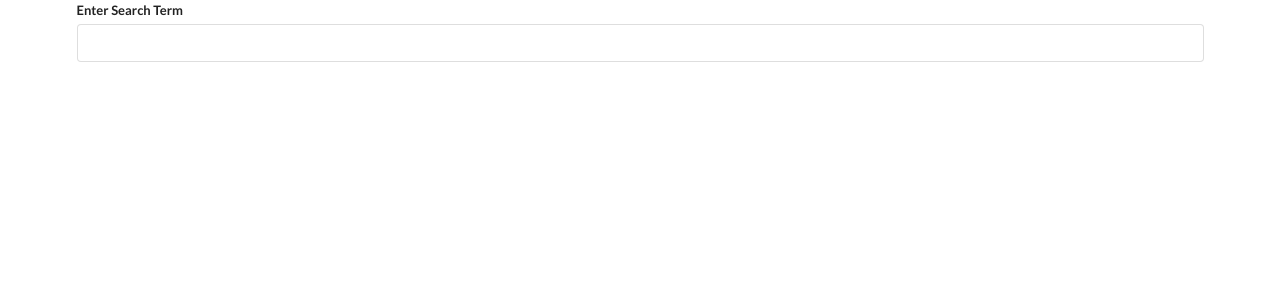
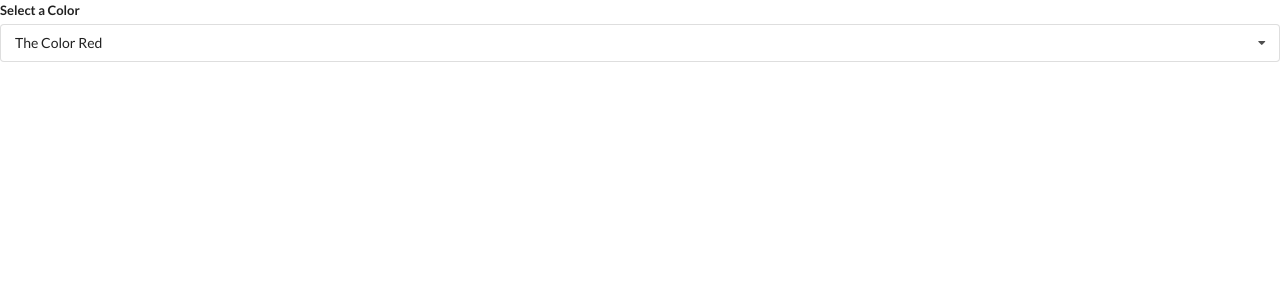
Before and after one commit to ethantatum/react-widgets, a React (Create React App) app: page / in a window 1280 px wide. Shown: the top 300 px of the page. Built offline with nearby package versions, Linux system fonts and the light colour scheme.

Commit message:
added state to dropdown

```diff
--- a/src/App.js
+++ b/src/App.js
@@ -1,6 +1,7 @@
-import React from "react";
+import React, { useState } from "react";
 import Accordion from "./components/Accordion";
-import Search from "./components/Search"
+import Search from "./components/Search";
+import Dropdown from "./components/Dropdown";
 
 const items = [
   {
@@ -20,11 +21,32 @@ const items = [
   },
 ];
 
+const options = [
+  {
+    label: "The Color Red",
+    value: "red",
+  },
+  {
+    label: "The Color Green",
+    value: "green",
+  },
+  {
+    label: "A Shade of Blue",
+    value: "blue",
+  },
+];
+
 export default () => {
+  const [selected, setSelected] = useState(options[0]);
   return (
     <div>
       {/* <Accordion items={items}/> */}
-      <Search />
+      {/* <Search /> */}
+      <Dropdown
+        selected={selected}
+        onSelectedChange={setSelected}
+        options={options}
+      />
     </div>
   );
 };
--- /dev/null
+++ b/src/components/Dropdown.js
@@ -0,0 +1,39 @@
+import React, { useState } from "react";
+
+const Dropdown = ({ options, selected, onSelectedChange }) => {
+  const [open, setOpen] = useState(false);
+  const renderedOptions = options.map((option) => {
+    if (option.value === selected.value) {
+      return null;
+    }
+    return (
+      <div
+        key={option.value}
+        className="item"
+        onClick={() => onSelectedChange(option)}
+      >
+        {option.label}
+      </div>
+    );
+  });
+
+  return (
+    <div className="ui form">
+      <div className="field">
+        <label className="label">Select a Color</label>
+        <div
+          onClick={() => setOpen(!open)}
+          className={`ui selection dropdown ${open ? "visible active" : ""}`}
+        >
+          <i className="dropdown icon"></i>
+          <div className="text">{selected.label}</div>
+          <div className={`menu ${open ? "visible transition" : ""}`}>
+            {renderedOptions}
+          </div>
+        </div>
+      </div>
+    </div>
+  );
+};
+
+export default Dropdown;
```
